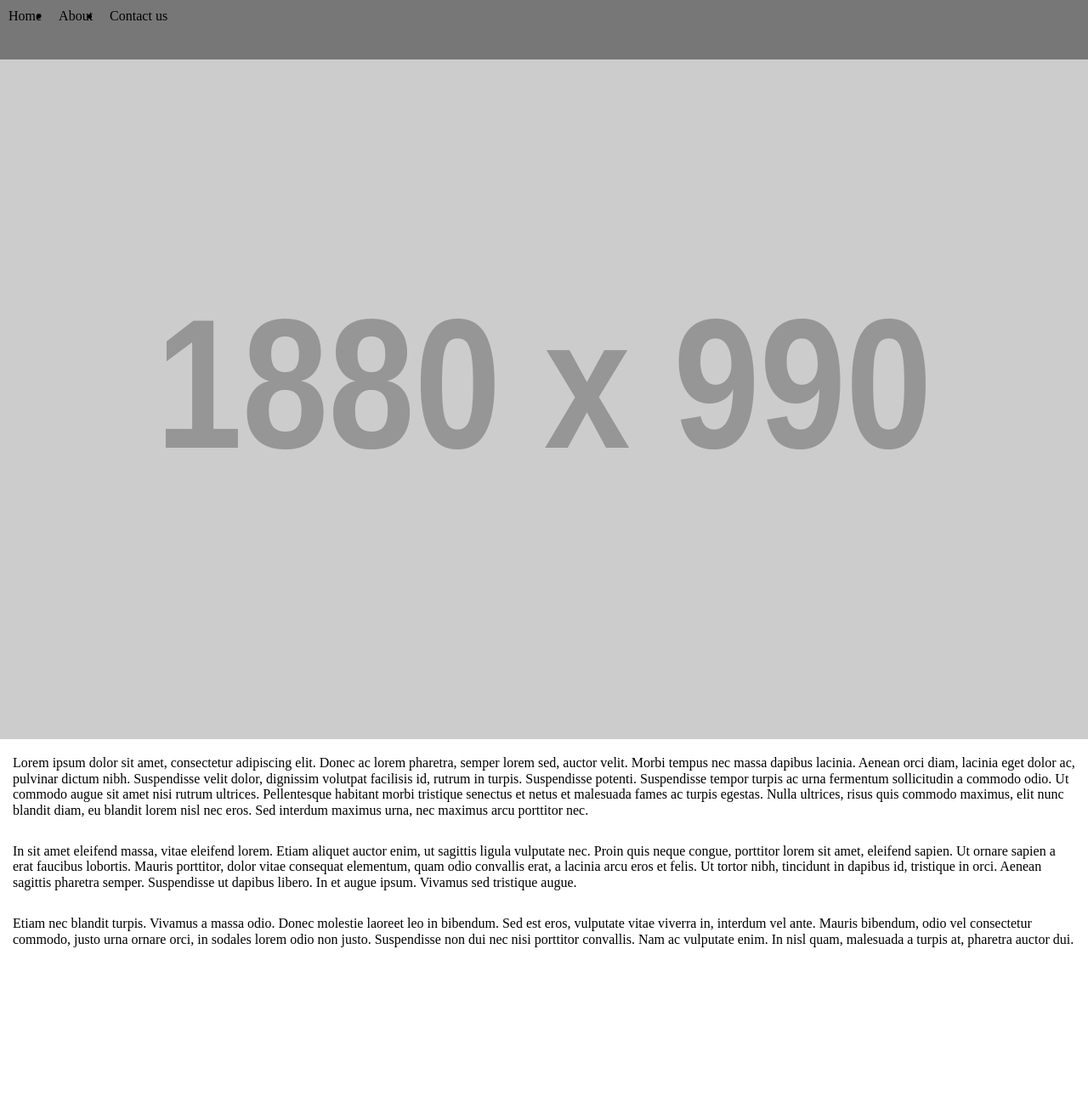
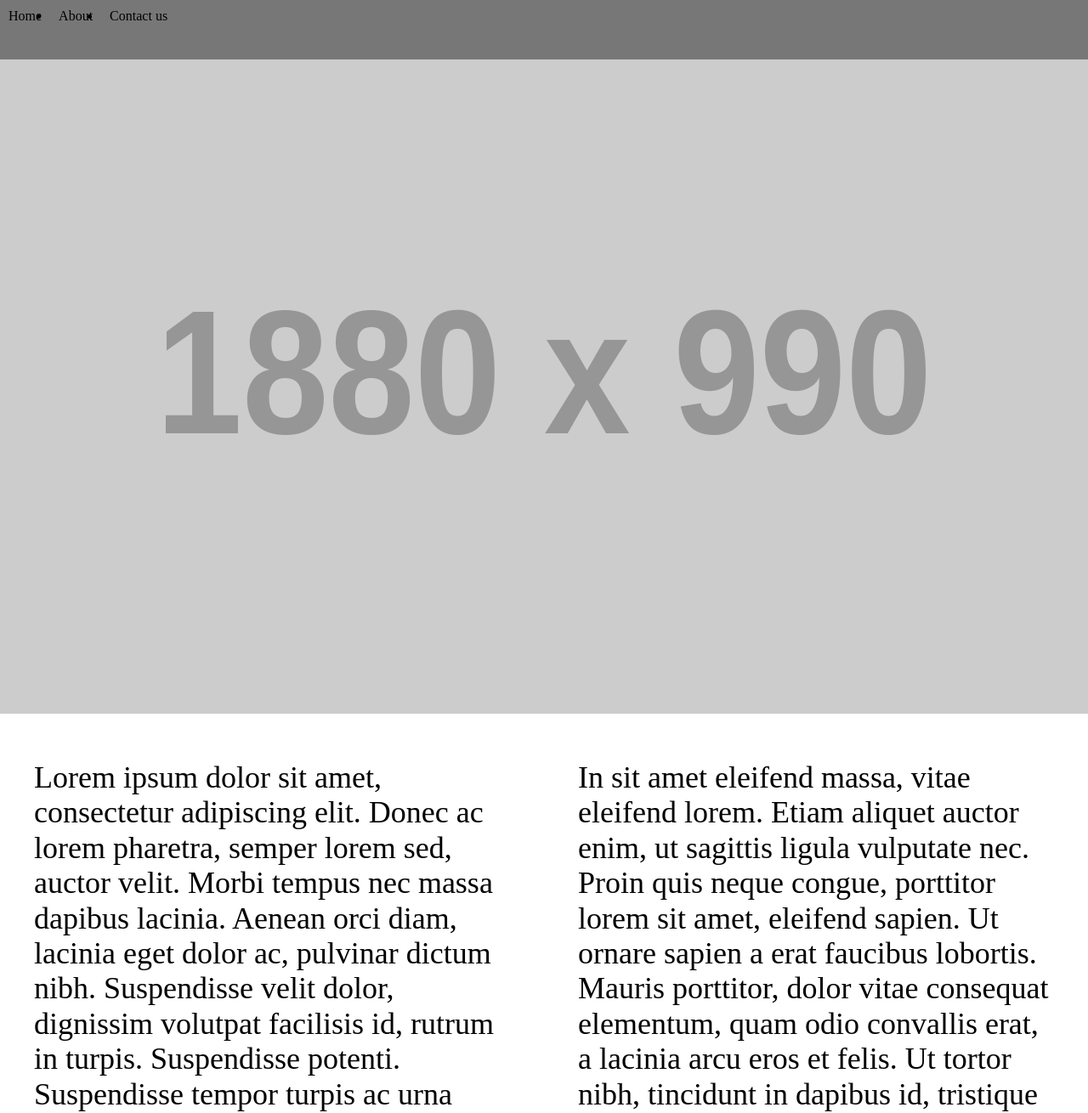
Before and after one commit to JonathanLynnSmith/CL-Website-Project, a plain HTML site: page index.html in a window 1280 px wide. Shown: the top 1310 px of the page at 85% size. Before the commit the page ends 1130 px from the top, so only its background shows below. Drawn offline with nearby package versions, Linux system fonts and the light colour scheme; placeholder pictures from the web are drawn by us; a script that the page names is missing.

Commit message:
started media queries for main image & content

```diff
--- a/css/styles.css
+++ b/css/styles.css
@@ -5,7 +5,9 @@
 }
 
 
-/*****Navigation*****/
+/* ==========================================================================
+   Navigation
+   ========================================================================== */
 .nav-bar{
     background: #777777;
     width: 100%;
@@ -23,24 +25,52 @@
 }
 
 
-/*****Main image - top of page*****/
+/* ==========================================================================
+  Main image at top of page
+   ========================================================================== */
 .main-image img{
-    height: 100vh;
+    height: 100%;
     width:100%;
+    padding-bottom: 30px;
 }
 
 
-/*****Content*****/
+/* ==========================================================================
+   Content
+   ========================================================================== */
+
+.content{
+    padding: 0 15px;
+}
+
 .all-content{
     display: flex;
     flex-direction: column;
     flex-wrap: wrap;
+    font-size: 2.25em;
 }
 
 .all-content p{
-    padding: 15px;
+    padding: 25px;
+}
+
+
+/* ==========================================================================
+   Media min-width 1000px
+   ========================================================================== */
+
+@media (min-width: 1000px) {
+
+.main-image{
+    height: 100vh;
+}
+
+.all-content{
+    flex-direction: row;
 }
 
 .content{
     flex: 1 50%;
 }
+
+}
```
Also changed, not shown: index.html (+4 -2 lines).
